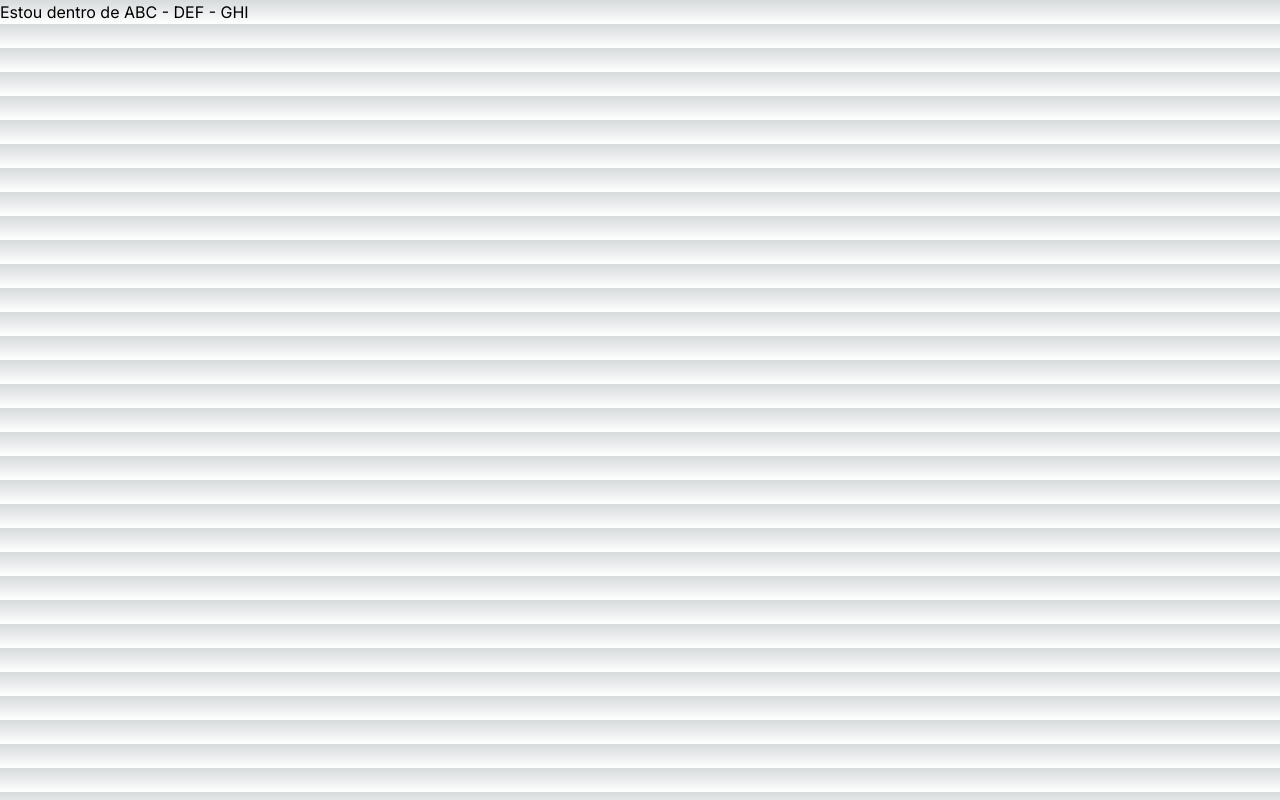
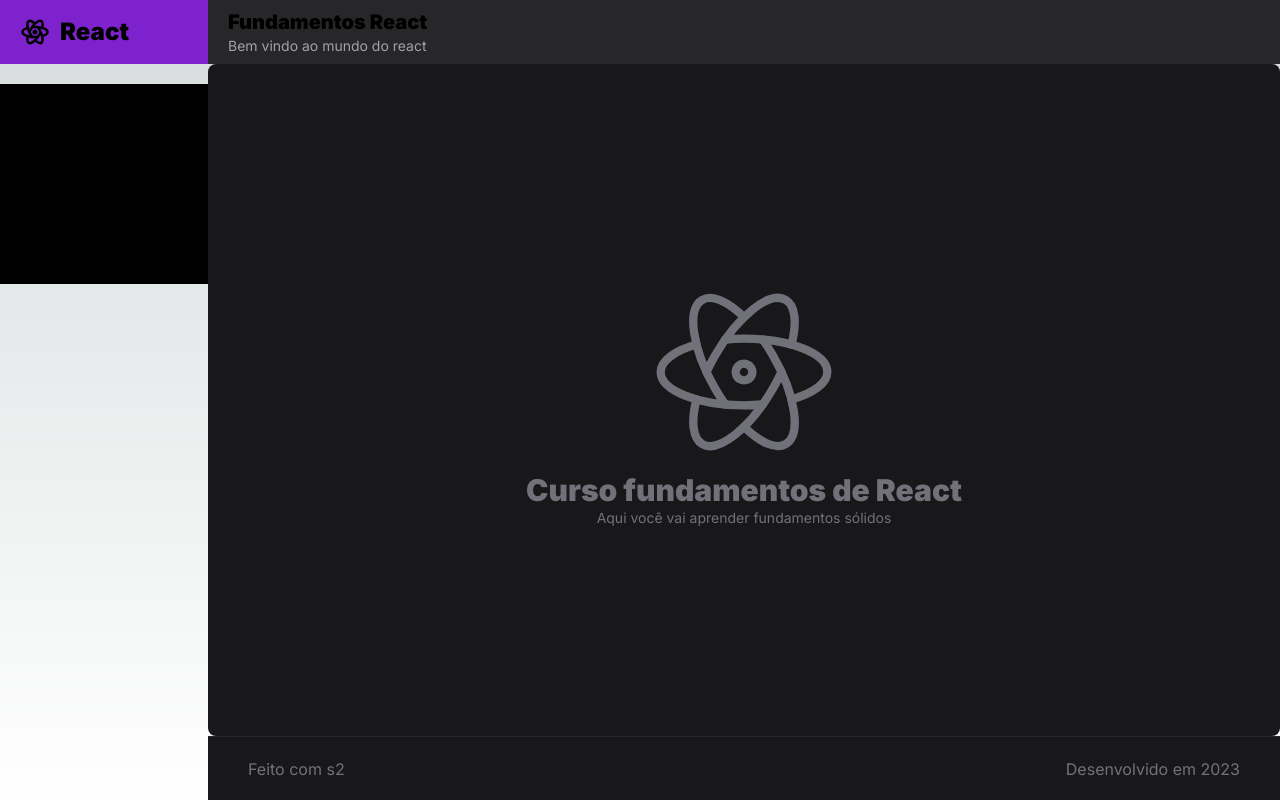
Before and after one commit to israelbulcaotavares/react-fundamentos-cod3r, a Next.js app: page / in a window 1280 px wide. Built offline with nearby package versions, Linux system fonts and the light colour scheme.

Commit message:
implemento pagina inicial

```diff
--- /dev/null
+++ b/src/app/componente/basico/page.tsx
@@ -0,0 +1,5 @@
+export default function Page() {
+    return (
+        <div>Basico</div>
+    )
+}
--- /dev/null
+++ b/src/app/componente/titulo/page.tsx
@@ -0,0 +1,5 @@
+export default function Page() {
+    return (
+        <div>titulo</div>
+    )
+}
--- a/src/app/page.tsx
+++ b/src/app/page.tsx
@@ -1,8 +1,19 @@
+import Pagina from "@/components/Pagina";
+import { IconBrandReact } from "@tabler/icons-react";
 
 export default function Page() {
   return (
-      <div>
-        Estou dentro de ABC - DEF - GHI
+    <Pagina titulo="Fundamentos React" subtitulo="Bem vindo ao mundo do react">
+      <div
+        className={`
+        flex flex-col justify-center items-center
+        w-full h-full text-zinc-500
+      `}
+      >
+        <IconBrandReact size={200} stroke={1} />
+        <span className="font-black">Curso fundamentos de React</span>
+        <span className="text-sm">Aqui você vai aprender fundamentos sólidos</span>
       </div>
-  )
+    </Pagina>
+  );
 }
--- a/src/components/Menu.tsx
+++ b/src/components/Menu.tsx
@@ -1,9 +1,19 @@
-import { Icon24Hours, Icon360View } from "@tabler/icons-react";
+import { Icon24Hours, Icon360View, IconHome } from "@tabler/icons-react";
 import MenuItem from "./MenuItem";
 
 export default function Menu() {
   return (
     <div className="flex flex-col justify-start items-center w-52 bg-black p-2 gap-2">
+      <MenuItem
+        icone={<IconHome />}
+        texto="Básico"
+        url="/componente/basico"
+      />
+      <MenuItem
+        icone={<IconHome />}
+        texto="Titulo"
+        url="/componente/titulo"
+      />
       <MenuItem
         icone={<Icon24Hours />}
         texto="Pagina #1"
```
